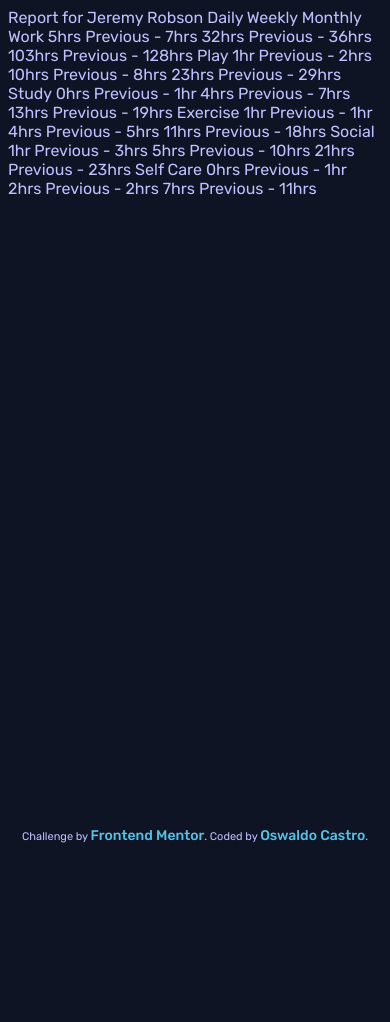
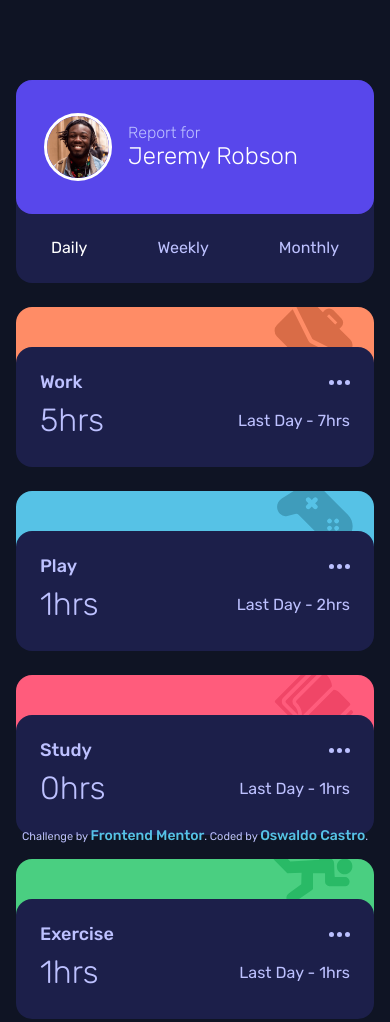
Before and after one commit to tufcoder/fem-time-tracking-dashboard, a plain HTML site: page index.html in a window 390 px wide. Shown: the top 1022 px of the page. Before the commit the page ends 844 px from the top, so only its background shows below. Drawn offline with Linux system fonts and the light colour scheme.

Commit message:
finished mobile version

```diff
--- a/assets/css/main.css
+++ b/assets/css/main.css
@@ -3,7 +3,7 @@
     /* 16px */
     --font-size: 1rem;
     /* 18px */
-    --font-size-card-title: 1.125rem;
+    --font-size-title: 1.125rem;
     --font-weight-small: 300;
     --font-weight-regular: 400;
     --font-weight-medium: 500;
@@ -21,19 +21,20 @@
     --darkBlue: hsl(235, 46%, 20%);
     --desaturatedBlue: hsl(235, 45%, 61%);
     --paleBlue: hsl(236, 100%, 87%);
+    --white: #FFF;
     --linkColor: hsl(228, 45%, 44%);
 }
 
 html {
     box-sizing: border-box;
-    margin: 0;
-    padding: 0;
 }
 
 *,
 *::before,
 *::after {
     box-sizing: inherit;
+    margin: 0;
+    padding: 0;
 }
 
 body {
@@ -44,10 +45,176 @@ body {
     background-color: var(--veryDarkBlue);
 }
 
+img {
+    max-inline-size: 100%;
+    block-size: auto;
+}
+
+button {
+    cursor: pointer;
+    border: 0;
+    font-weight: inherit;
+    font-size: inherit;
+    font-family: inherit;
+    color: inherit;
+    background-color: transparent;
+}
+
+.container {
+    /* 320px */
+    min-height: 20rem;
+    /* 60px */
+    margin-block: 5rem;
+    padding: 0 1rem;
+}
+
+.header {
+    border-radius: 1rem;
+    /* 203px */
+    height: 12.6875rem;
+    background-color: var(--darkBlue);
+}
+
+.header-title {
+    display: flex;
+    align-items: center;
+    gap: 1rem;
+    height: 66%;
+    border-radius: inherit;
+    /* 28px */
+    padding: 1.75rem;
+    font-weight: var(--font-weight-small);
+    background-color: var(--blue);
+
+    img {
+        /* 68px */
+        width: 4.25rem;
+        height: 4.25rem;
+        /* 3px */
+        border: .1875rem solid var(--white);
+        border-radius: 50%;
+    }
+
+    h1 {
+        /* 24px */
+        font-size: 1.5rem;
+        font-weight: inherit;
+        color: var(--white);
+    }
+}
+
+.header-timeframes-container {
+    display: flex;
+    align-items: center;
+    justify-content: space-around;
+    /* 24px */
+    margin-block-start: 1.5rem;
+
+    button[data-active=true] {
+        color: var(--white);
+    }
+}
+
+.timeframes-wrapper {
+    position: relative;
+    border-radius: 1rem;
+    border-bottom-right-radius: 2rem;
+    border-bottom-left-radius: 2rem;
+    height: 10rem;
+    /* 24px */
+    margin-block-start: 1.5rem;
+}
+
+.timeframes {
+    position: absolute;
+    bottom: 0;
+    left: 0;
+    width: 100%;
+    height: 75%;
+    border-radius: 1rem;
+    /* 24px */
+    padding: 1.5rem;
+    background-color: var(--darkBlue);
+
+    h2 {
+        display: flex;
+        align-items: center;
+        justify-content: space-between;
+        font-weight: var(--font-weight-medium);
+        font-size: var(--font-size-title);
+
+        img {
+            /* 5px */
+            height: 0.3125rem;
+        }
+    }
+}
+
+.timeframe {
+    display: flex;
+    align-items: center;
+    justify-content: space-between;
+    margin-block-start: 0.5rem;
+    font-weight: var(--font-weight-small);
+
+    #current {
+        font-size: 2rem;
+    }
+
+    #previous {
+        font-weight: var(--font-weight-regular);
+    }
+}
+
+.work,
+.play,
+.study,
+.exercise,
+.social,
+.self-care {
+    background-repeat: no-repeat;
+    background-position-y: -10%;
+    background-position-x: 92.5%;
+}
+
+.work {
+    background-image: url('../images/icon-work.svg');
+    background-color: var(--lightRedWork);
+}
+
+.play {
+    background-image: url('../images/icon-play.svg');
+    background-color: var(--softBluePlay);
+}
+
+.study {
+    background-image: url('../images/icon-study.svg');
+    background-color: var(--lightRedStudy);
+}
+
+.exercise {
+    background-image: url('../images/icon-exercise.svg');
+    background-color: var(--limeGreenExercise);
+}
+
+.social {
+    background-image: url('../images/icon-social.svg');
+    background-color: var(--violetSocial);
+}
+
+.self-care {
+    background-image: url('../images/icon-self-care.svg');
+    background-color: var(--softOrangeSelfCare);
+}
+
 .attribution {
     /* 11px */
     font-size: .6875rem;
     text-align: center;
+}
+
+.hidden {
+    display: none;
 }
 
 .attribution a {
--- a/assets/js/main.js
+++ b/assets/js/main.js
@@ -0,0 +1,68 @@
+const loadJsonFile = async (jsonFile) => (await fetch(jsonFile)).json()
+
+const appendItem = (item) => {
+    const timeframesContainer = document.querySelector('.timeframes-container')
+
+    const sectionClassType = item.title.toLowerCase().replace(' ', '-')
+
+    timeframesContainer.innerHTML += `
+        <section class="timeframes-wrapper ${sectionClassType}">
+            <div class="timeframes">
+                <h2>
+                    <span>${item.title}</span>
+                    <img src="assets/images/icon-ellipsis.svg" alt="ellipsis image" width="21" height="5">
+                </h2>
+
+                <div id="daily" class="timeframe hidden">
+                    <span id="current"><span>${item.timeframes.daily.current}</span>hrs</span>
+                    <span id="previous">Last Day - <span>${item.timeframes.daily.previous}</span>hrs</span>
+                </div>
+
+                <div id="weekly" class="timeframe hidden">
+                    <span id="current"><span>${item.timeframes.weekly.current}</span>hrs</span>
+                    <span id="previous">Last Week - <span>${item.timeframes.weekly.previous}</span>hrs</span>
+                </div>
+
+                <div id="montly" class="timeframe hidden">
+                    <span id="current"><span>${item.timeframes.monthly.current}</span>hrs</span>
+                    <span id="previous">Last Month - <span>${item.timeframes.monthly.previous}</span>hrs</span>
+                </div>
+            </div>
+        </section>
+    `
+}
+
+const toggleTimeframes = (buttonType) => {
+    const timeframes = document.querySelectorAll('.timeframe')
+
+    timeframes.forEach(timeframe => {
+        if (timeframe.id !== buttonType)
+            timeframe.classList.add('hidden')
+        else
+            timeframe.classList.remove('hidden')
+    })
+}
+
+const handleButtonClick = (event) => {
+    const buttonType = event.currentTarget.id.slice(3).toLowerCase()
+
+    buttons.forEach(button => {
+        if (button !== event.currentTarget)
+            button.dataset.active = false;
+        else
+            button.dataset.active = true;
+
+        toggleTimeframes(buttonType)
+    })
+}
+
+const data = await loadJsonFile('./data.json')
+const buttons = document.querySelectorAll('button')
+
+data.forEach(appendItem)
+buttons.forEach(button => {
+    button.addEventListener('click', handleButtonClick)
+
+    if (button.dataset.active === 'true')
+        button.click()
+})
--- a/index.html
+++ b/index.html
@@ -22,61 +22,26 @@
 </head>
 
 <body>
+    <main class="container">
+        <header class="header">
+            <div class="header-title">
+                <img src="assets/images/image-jeremy.png" alt="image jeremy" width="234" height="234">
 
-    Report for
-    Jeremy Robson
+                <div>
+                    <p>Report for</p>
+                    <h1>Jeremy Robson</h1>
+                </div>
+            </div>
 
-    Daily
-    Weekly
-    Monthly
+            <div class="header-timeframes-container">
+                <button data-active="true" id="btnDaily">Daily</button>
+                <button data-active="false" id="btnWeekly">Weekly</button>
+                <button data-active="false" id="btnMontly">Monthly</button>
+            </div>
+        </header>
 
-    Work
-    5hrs <!-- daily -->
-    Previous - 7hrs <!-- daily -->
-    32hrs <!-- weekly -->
-    Previous - 36hrs <!-- weekly -->
-    103hrs <!-- monthly -->
-    Previous - 128hrs <!-- monthly -->
-
-    Play
-    1hr <!-- daily -->
-    Previous - 2hrs <!-- daily -->
-    10hrs <!-- weekly -->
-    Previous - 8hrs <!-- weekly -->
-    23hrs <!-- monthly -->
-    Previous - 29hrs <!-- monthly -->
-
-    Study
-    0hrs <!-- daily -->
-    Previous - 1hr <!-- daily -->
-    4hrs <!-- weekly -->
-    Previous - 7hrs <!-- weekly -->
-    13hrs <!-- monthly -->
-    Previous - 19hrs <!-- monthly -->
-
-    Exercise
-    1hr <!-- daily -->
-    Previous - 1hr <!-- daily -->
-    4hrs <!-- weekly -->
-    Previous - 5hrs <!-- weekly -->
-    11hrs <!-- monthly -->
-    Previous - 18hrs <!-- monthly -->
-
-    Social
-    1hr <!-- daily -->
-    Previous - 3hrs <!-- daily -->
-    5hrs <!-- weekly -->
-    Previous - 10hrs <!-- weekly -->
-    21hrs <!-- monthly -->
-    Previous - 23hrs <!-- monthly -->
-
-    Self Care
-    0hrs <!-- daily -->
-    Previous - 1hr <!-- daily -->
-    2hrs <!-- weekly -->
-    Previous - 2hrs <!-- weekly -->
-    7hrs <!-- monthly -->
-    Previous - 11hrs <!-- monthly -->
+        <div class="timeframes-container"></div>
+    </main>
 
     <footer>
         <div class="attribution">
```
Also changed, not shown: 1 other file.
